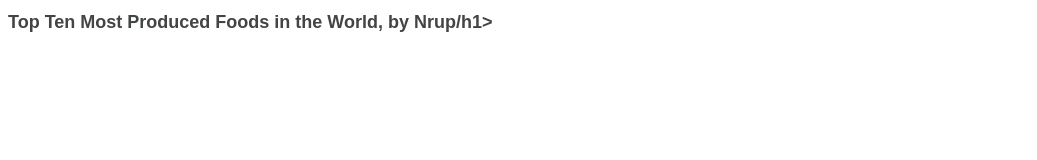
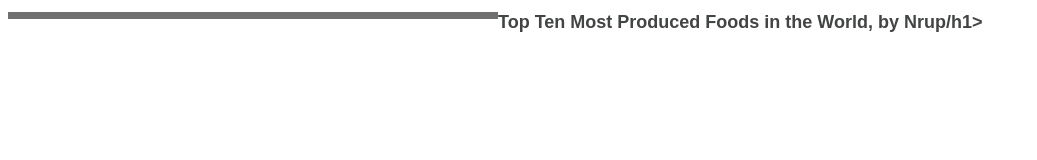
Before and after one commit to LucasCouto287/SCSS-Bar-Chart, a plain HTML site: page index.html in a window 1280 px wide. Shown: the whole page, without its empty margins (0-1037 px from the left). Drawn offline with Linux system fonts and the light colour scheme.

Commit message:
Update main.css

```diff
--- a/main.css
+++ b/main.css
@@ -4,3 +4,23 @@ h1 {
   padding-bottom: 20px;
   color: #434444;
 }
+
+
+span {
+  display: block;
+}
+
+rect {
+  width: 24px;
+  float: left;
+  padding-left: 25px;
+  padding-top: 7px;
+  white-space: nowrap;
+  word-break: break-all;
+  position: relative;
+  bottom: 0px;
+  font-size: 12px;
+  color: #707070;
+  background-color: #707070;
+  font-family: 'Montserrat', sans-serif;
+}
```
